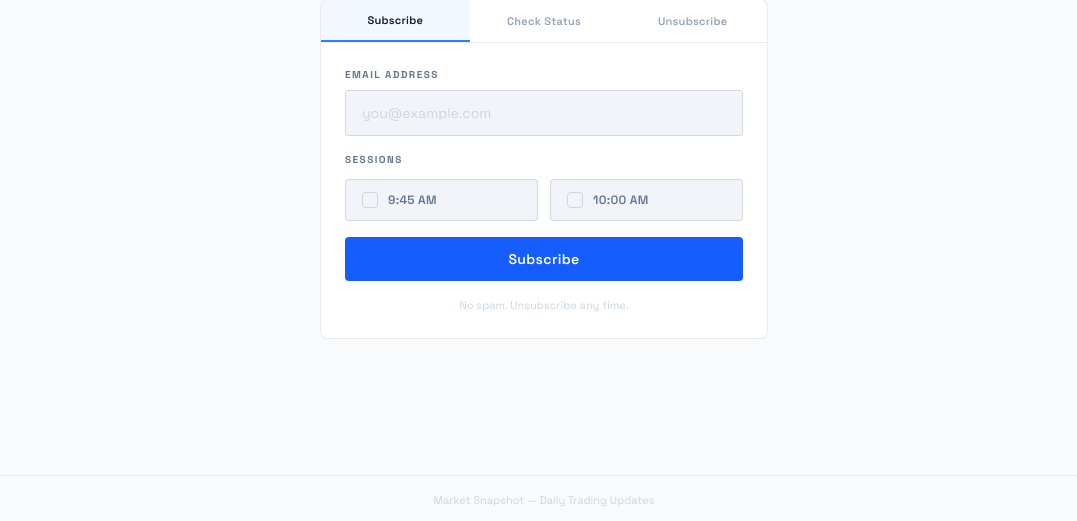
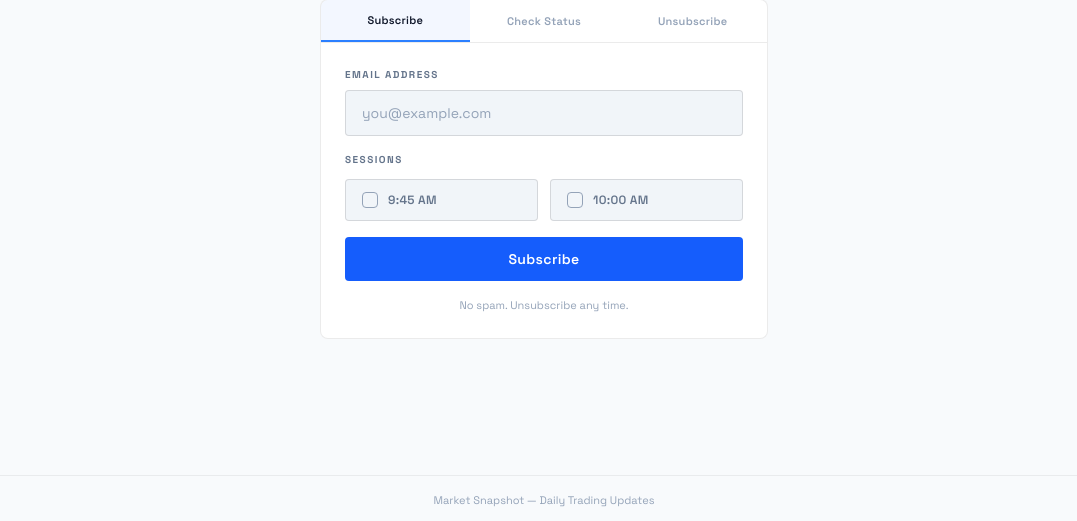
Before and after one commit to gshock/trading-news, a React (Vite) app in the folder frontend/: page / in a window 1280 px wide. Shown: the part 276-797 px from the top of the page, without its empty margins (96-1173 px from the left). Built offline with nearby package versions, Linux system fonts and the light colour scheme; no server answers.

Commit message:
style. increase text color on light mode to improve ux

```diff
--- a/frontend/src/index.css
+++ b/frontend/src/index.css
@@ -10,7 +10,7 @@
   --text-body: #334155;
   --text-secondary: #64748b;
   --text-muted: #94a3b8;
-  --text-faint: #cbd5e1;
+  --text-faint: #94a3b8;
   --border-subtle: rgba(0, 0, 0, 0.06);
   --border-card: rgba(0, 0, 0, 0.08);
   --border-input: rgba(0, 0, 0, 0.12);
```
